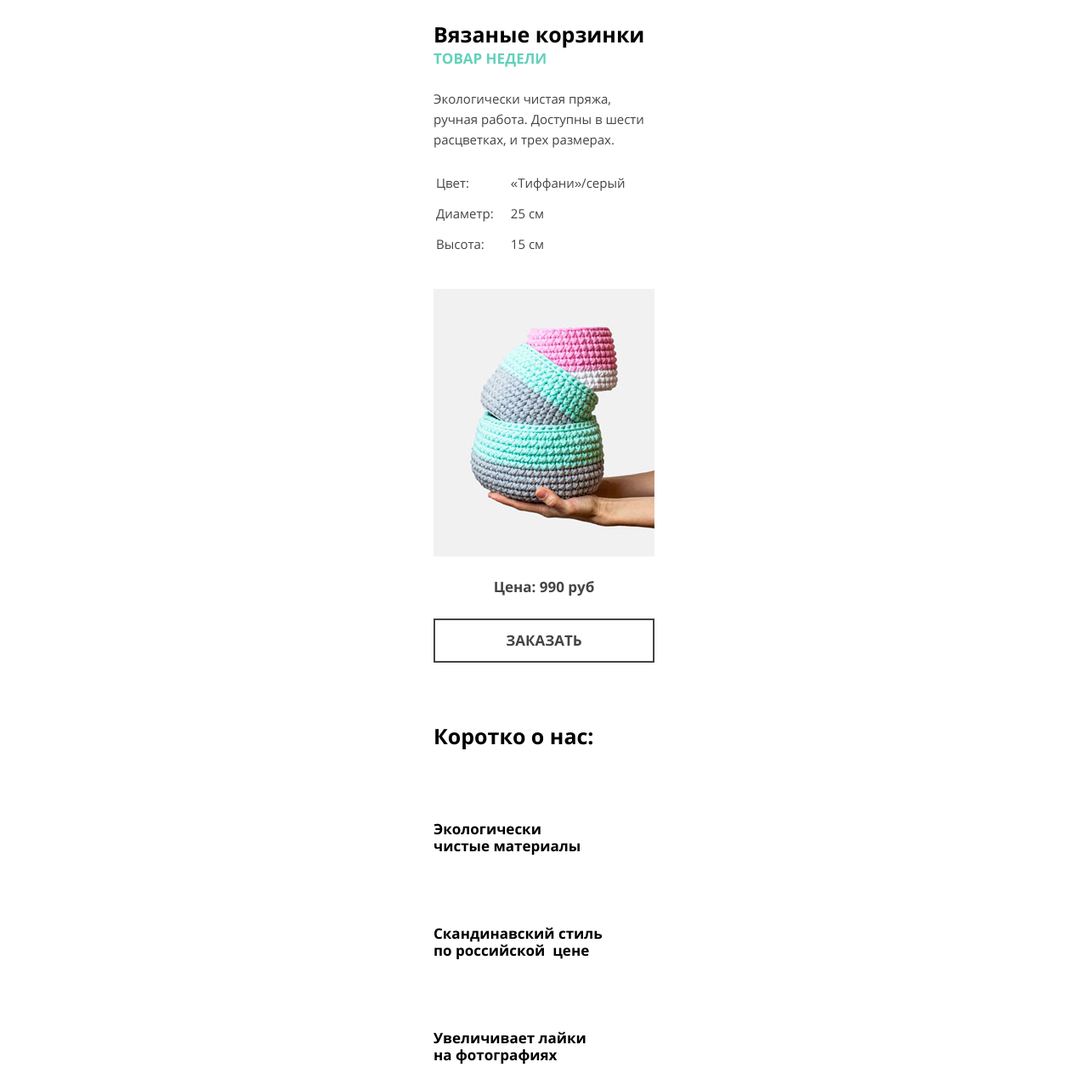
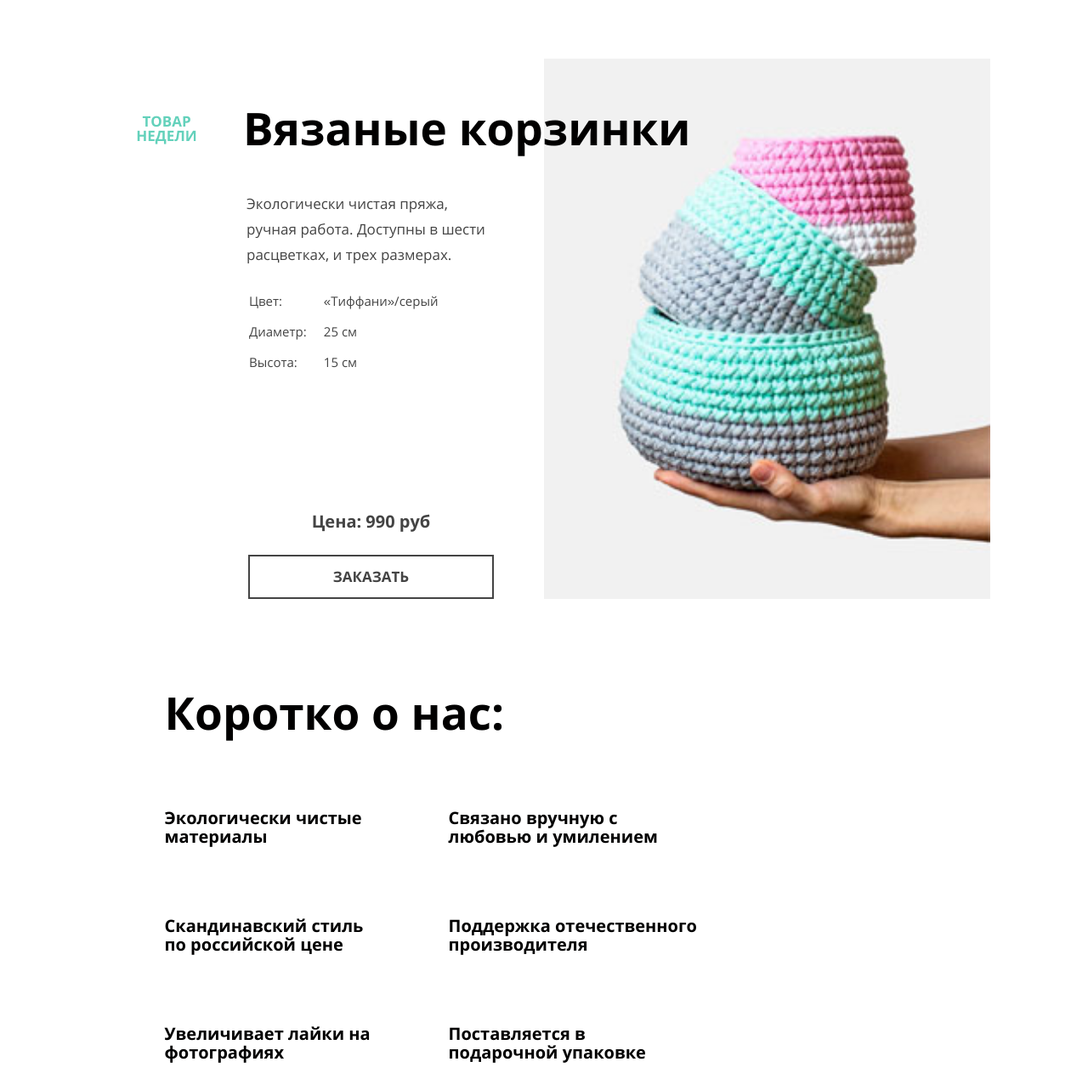
Before and after one commit to nurinori/96216-mishka, a website: page source/index.html in a window 1280 px wide. Shown: the part 837-2120 px from the top of the page at 85% size. Drawn offline with nearby package versions, Linux system fonts and the light colour scheme; files that its build step writes are made by us from their sources.

Commit message:
Добавляет перестройку раздела преимуществ в индексе

```diff
--- a/source/index.html
+++ b/source/index.html
@@ -72,19 +72,22 @@
           Детские <br> игрушки
         </a>
       </section>
-      <section class="products-promo">
-        <article class="product-of-week">
-          <h1 class="product-of-week__main-title promo-title">
+      <section class="promo">
+        <article class="week-best promo__item">
+          <div class="promo__main-wrapper">
+            <div class="promo__title-wrapper">
+              <h1 class="week-best__main-title title-week">
                 Товар недели
               </h1>
-          <h2 class="product-of-week__title section-title">
+              <h2 class="week-best__title">
                 Вязаные корзинки
               </h2>
-          <p class="product-of-week__description">
+            </div>
+            <p class="week-best__description">
               Экологически чистая пряжа, ручная работа. Доступны в шести расцветках, и трех размерах.
             </p>
-          <table class="product-of-week__table">
-            <tr>
+            <table class="week-best__table">
+              <tr class="week-best__table-tr">
                 <td>
                   Цвет:
                 </td>
@@ -92,7 +95,7 @@
                   «Тиффани»/серый
                 </td>
               </tr>
-            <tr>
+              <tr class="week-best__table-tr">
                 <td>
                   Диаметр:
                 </td>
@@ -100,7 +103,7 @@
                   25 см
                 </td>
               </tr>
-            <tr>
+              <tr class="week-best__table-tr">
                 <td>
                   Высота:
                 </td>
@@ -109,37 +112,40 @@
                 </td>
               </tr>
             </table>
-          <img class="product-of-week__pic" src="img/triple-set-mobile@1x.jpg" width="260" height="135" alt="Вязаные корзинки">
-          <span class="product-of-week__price">
+          </div>
+          <img class="week-best__pic" src="img/triple-set-mobile@1x.jpg" width="260" height="135" alt="Вязаные корзинки">
+          <div class="promo__buy-wrapper">
+            <span class="week-best__price">
               Цена: 990 руб
             </span>
-          <a class="product-of-week__buy button">
+            <a class="week-best__buy button">
               Заказать
             </a>
+          </div>
         </article>
       </section>
-      <section class="company-features">
-        <h1 class="company-features__title section-title">
+      <section class="features">
+        <h1 class="features__title section-title">
           Коротко о нас:
         </h1>
-        <ul class="company-features__list">
-          <li class="company-features__item features-item">
-            Экологически чистые&#160;материалы
+        <ul class="features__list">
+          <li class="features__item features__item--flower plus-item">
+            Экологически чистые<br>материалы
           </li>
-          <li class="company-features__item features-item">
-            Скандинавский стиль по&#160;российской&#160; цене
+          <li class="features__item features__item--money plus-item">
+            Скандинавский стиль<br>по российской цене
           </li>
-          <li class="company-features__item features-item">
-            Увеличивает лайки на&#160;фотографиях
+          <li class="features__item features__item--heart plus-item">
+            Увеличивает лайки на<br>фотографиях
           </li>
-          <li class="company-features__item features-item">
-            Связано вручную&#160;с любовью&#160;и умилением
+          <li class="features__item features__item--clew plus-item">
+            Связано вручную с<br>любовью и умилением
           </li>
-          <li class="company-features__item features-item">
-            Поддержка отечественного производителя
+          <li class="features__item features__item--rocket plus-item">
+            Поддержка отечественного<br>производителя
           </li>
-          <li class="company-features__item features-item">
-            Поставляется в подарочной&#160;упаковке
+          <li class="features__item features__item--present plus-item">
+            Поставляется в<br>подарочной упаковке
           </li>
         </ul>
       </section>
--- a/source/sass/blocks/button.scss
+++ b/source/sass/blocks/button.scss
@@ -1,3 +1,9 @@
 .button {
   @include button;
 }
+
+@media (min-width: 768px) {
+  .button {
+    width: 289px;
+  }
+}
--- a/source/sass/blocks/company-features.scss
+++ b/source/sass/blocks/company-features.scss
@@ -1,11 +1,11 @@
-.company-features {
+.features {
   width: 260px;
   margin: 0 auto 30px auto;
 
   @include padding-line;
 }
 
-.company-features__list {
+.features__list {
   display: flex;
   flex-wrap: wrap;
   width: 260px;
@@ -13,11 +13,51 @@
   @include reset-ul;
 }
 
-.company-features__title {
+.features__title {
   margin: 0;
   padding: 35px 0 28px 0;
 }
 
-.company-features__item {
+.features__item {
   padding: 57px 0 26px 0;
 }
+
+@media (min-width: 768px) {
+  .features {
+    width: 668px;
+
+    @include padding-tablet;
+  }
+  .features__list {
+    width: 668px;
+  }
+  .features__item {
+    width: 50%;
+
+    &--flower {
+      order: 1;
+    }
+    &--money {
+      order: 3;
+    }
+    &--heart {
+      order: 5;
+    }
+    &--clew {
+      order: 2;
+    }
+    &--rocket {
+      order: 4;
+    }
+    &--present {
+      order: 5;
+    }
+  }
+}
+
+@media (min-width: 1250px) {
+  .features {
+    paddin-left: 275px;
+    padding-right: 275px;
+  }
+}
--- a/source/sass/blocks/features-item.scss
+++ b/source/sass/blocks/features-item.scss
@@ -1,5 +1,12 @@
-.features-item {
+.plus-item {
   color: $black;
 
   @include bold-1720;
 }
+
+@media (min-width: 768px) {
+  .plus-item{
+    font-size: 20px;
+    line-height: 22px;
+  }
+}
--- a/source/sass/blocks/main-nav.scss
+++ b/source/sass/blocks/main-nav.scss
@@ -32,8 +32,8 @@
 }
 
 .main-nav__cart {
-  padding-top: 29px;
-  padding-bottom: 25px;
+  padding-top: 27px;
+  padding-bottom: 27px;
   padding-left: 24%;
 
   border-bottom: 1px solid $border;
--- a/source/sass/blocks/product-of-week.scss
+++ /dev/null
@@ -1,45 +0,0 @@
-.product-of-week {
-  display: flex;
-  flex-direction: column;
-  width: 260px;
-  margin: 0 auto;
-}
-
-.product-of-week__title {
-  order: -1;
-  margin: 0 0 4px 0;
-}
-
-.product-of-week__main-title {
-  margin: 0 0 25px 0;
-}
-
-.product-of-week__description {
-  width: 260px;
-  margin: 0 0 20px 0;
-}
-
-.product-of-week__table {
-  height: 110px;
-  margin: 0 0 34px 0;
-
-  line-height: 30px;
-}
-
-.product-of-week__pic {
-  margin: 0 0 24px 0;
-}
-
-.product-of-week__price {
-  margin: 0 auto 25px auto;
-
-  font-size: 17px;
-  line-height: 24px;
-  color: $grey;
-
-  @include font-bold;
-}
-
-.product-of-week__buy {
-  margin-bottom: 36px;
-}
--- a/source/sass/blocks/products-promo.scss
+++ /dev/null
@@ -1,3 +0,0 @@
-.products-promo {
-  @include padding-line;
-}
--- a/source/sass/blocks/promo-title.scss
+++ /dev/null
@@ -1,6 +0,0 @@
-.promo-title {
-  color: $light-mint;
-  text-transform: uppercase;
-
-  @include bold-1720;
-}
--- /dev/null
+++ b/source/sass/blocks/promo.scss
@@ -0,0 +1,64 @@
+.promo {
+  @include padding-line;
+  margin-bottom: 40px;
+}
+
+.promo__item {
+  margin: 0 auto;
+}
+
+.promo__title-wrapper {
+  display: flex;
+  flex-direction: column-reverse;
+  width: 260px;
+  margin: 0;
+  padding: 0;
+}
+
+.promo__buy-wrapper {
+  display: flex;
+  flex-wrap: wrap;
+  justify-content: center;
+}
+@media (min-width: 768px) {
+  .promo {
+    @include padding-tablet;
+    margin-bottom: 70px;
+  }
+
+  .promo__main-wrapper {
+    position: relative;
+  }
+
+  .promo__buy-wrapper {
+    width: 293px;
+    margin-top: -132px;
+  }
+
+  .promo__title-wrapper {
+    flex-direction: row-reverse;
+    justify-content: space-between;
+    width: 668px;
+    margin-bottom: 46px;
+  }
+}
+
+@media (min-width: 1250px) {
+  .promo {
+    @include padding-desktop;
+  }
+
+  .promo__title-wrapper {
+    position: relative;
+
+    flex-direction: row;
+    justify-content: flex-start;
+    width: 1050px;
+  }
+
+  .promo__buy-wrapper {
+    margin-top: -225px;
+    margin-left: 175px;
+    align-content: flex-end;
+  }
+}
--- a/source/sass/blocks/search-form.scss
+++ b/source/sass/blocks/search-form.scss
@@ -1,6 +1,6 @@
 .search-form {
-  padding-top: 29px;
-  padding-bottom: 25px;
+  padding-top: 27px;
+  padding-bottom: 27px;
   padding-left: 24%;
 
   border-bottom: 1px solid $border;
--- a/source/sass/blocks/section-title.scss
+++ b/source/sass/blocks/section-title.scss
@@ -1,6 +1,19 @@
 .section-title {
+  @include big-title;
   font-size: 25px;
   line-height: 30px;
+}
 
-  @include big-title;
+@media (min-width: 768px) {
+  .section-title {
+    font-size: 43px;
+    line-height: 50px;
+  }
 }
+
+@media (min-width: 1250px) {
+  .section-title {
+    font-size: 53px;
+    line-height: 57px;
+  }
+}
--- a/source/sass/blocks/services-menu.scss
+++ b/source/sass/blocks/services-menu.scss
@@ -6,8 +6,8 @@
 
 .services-menu__link {
   display: block;
-  padding-top: 29px;
-  padding-bottom: 25px;
+  padding-top: 27px;
+  padding-bottom: 27px;
   padding-left: 24%;
 
   font-size: 17px;
--- a/source/sass/blocks/title-key.scss
+++ b/source/sass/blocks/title-key.scss
@@ -23,7 +23,7 @@
 @media (min-width: 768px) {
   .title-key {
     padding-top: 153px;
-    padding-bottom: 382px;
+    padding-bottom: 488px;
 
     font-size: 43px;
     line-height: 50px;
--- /dev/null
+++ b/source/sass/blocks/title-week.scss
@@ -0,0 +1,14 @@
+.title-week {
+  color: $light-mint;
+  text-transform: uppercase;
+
+  @include bold-1720;
+}
+
+@media (min-width: 768px) {
+  .title-week {
+    line-height: 17px;
+    text-align: center;
+    width: 90px;
+  }
+}
--- /dev/null
+++ b/source/sass/blocks/week-best.scss
@@ -0,0 +1,124 @@
+.week-best {
+  position: relative;
+
+  display: flex;
+  flex-direction: column;
+  width: 260px;
+}
+
+.week-best__main-title {
+  margin: 0 0 25px 0;
+}
+
+.week-best__title {
+  margin: 0 0 4px 0;
+
+  font-size: 25px;
+  line-height: 30px;
+
+  @include big-title;
+}
+
+.week-best__description {
+  width: 260px;
+  margin: 0 0 20px 0;
+}
+
+.week-best__table {
+  width: 260px;
+  height: 110px;
+  margin: 0 0 34px 0;
+
+  line-height: 30px;
+}
+
+.week-best__table-tr {
+  // не работает
+  border-bottom: 1px solid $border;
+}
+
+.week-best__pic {
+  margin: 0;
+}
+
+.week-best__price {
+  font-size: 17px;
+  line-height: 24px;
+  color: $grey;
+  margin-top: 27px;
+  margin-bottom: 27px;
+
+  @include font-bold;
+}
+
+
+@media (min-width: 768px) {
+  .week-best {
+    flex-direction: row;
+    flex-wrap: wrap;
+    width: 668px;
+  }
+
+  .week-best__title {
+    font-size: 43px;
+    line-height: 50px;
+  }
+
+  .week-best__main-title {
+    align-self: center;
+    margin: 0 0 0 50px;
+    padding-right: 20px;
+  }
+
+  .week-best__description {
+    width: 290px;
+
+    font-size: 17px;
+    line-height: 30px;
+  }
+
+  .week-best__pic {
+    width: 334px;
+    height: 404px;
+    margin: -250px 0 0 334px;
+  }
+  .week-best__price {
+    font-size: 20px;
+    line-height: 24px;
+  }
+}
+
+@media (min-width: 1250px) {
+  .week-best {
+    width: 1050px;
+  }
+
+  .week-best__title {
+    padding-top: 55px;
+    margin: 0;
+
+    font-size: 53px;
+    line-height: 57px;
+  }
+
+  .week-best__main-title {
+    margin-right: 25px;
+    margin-left: 36px;
+    padding-top: 55px;
+  }
+
+  .week-best__description {
+    margin-left: 175px;
+  }
+
+  .week-best__table {
+    margin-left: 175px;
+  }
+
+  .week-best__pic {
+    width: 525px;
+    height: 636px;
+    margin-top: -410px;
+    margin-left: 525px;
+  }
+}
```
Also changed, not shown: source/sass/blocks/product-menu.scss (+6 -4 lines), source/sass/mixins.scss (+9 -2 lines), source/sass/style.scss (+4 -4 lines). Lines whose indentation alone changed are shown as unchanged.
